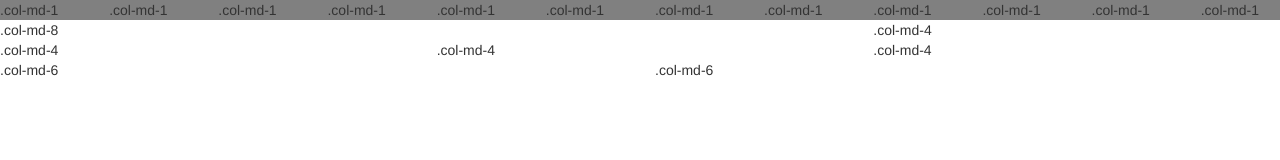
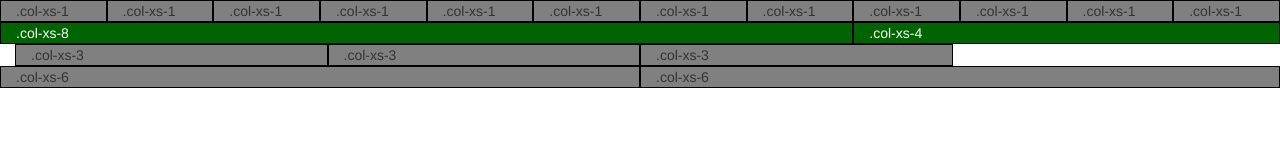
Before and after one commit to bshunk/bootstrap-grid, a plain HTML site: page bootstrapGrid/index.html in a window 1280 px wide. Drawn offline with nearby package versions, Linux system fonts and the light colour scheme.

Commit message:
work on bootstrap

```diff
--- a/bootstrapGrid/index.html
+++ b/bootstrapGrid/index.html
@@ -3,44 +3,38 @@
 <head>
 	<title>Bootstrap Grid</title>
 	<link rel="stylesheet" href="https://maxcdn.bootstrapcdn.com/bootstrap/3.3.7/css/bootstrap.min.css" integrity="sha384-BVYiiSIFeK1dGmJRAkycuHAHRg32OmUcww7on3RYdg4Va+PmSTsz/K68vbdEjh4u" crossorigin="anonymous">
-  <link rel="stylesheet" href="https://maxcdn.bootstrapcdn.com/bootstrap/3.3.7/css/bootstrap-theme.min.css" integrity="sha384-rHyoN1iRsVXV4nD0JutlnGaslCJuC7uwjduW9SVrLvRYooPp2bWYgmgJQIXwl/Sp" crossorigin="anonymous">
-
-
+	<link rel="stylesheet" type="text/css" href="main.css">
 </head>
 <body>
+<div class="container-fluid">
 
 	<div class="row">
-  <div class="col-md-1 myClass">.col-md-1</div>
-  <div class="col-md-1 myClass">.col-md-1</div>
-  <div class="col-md-1 myClass">.col-md-1</div>
-  <div class="col-md-1 myClass">.col-md-1</div>
-  <div class="col-md-1 myClass">.col-md-1</div>
-  <div class="col-md-1 myClass">.col-md-1</div>
-  <div class="col-md-1 myClass">.col-md-1</div>
-  <div class="col-md-1 myClass">.col-md-1</div>
-  <div class="col-md-1 myClass">.col-md-1</div>
-  <div class="col-md-1 myClass">.col-md-1</div>
-  <div class="col-md-1 myClass">.col-md-1</div>
-  <div class="col-md-1 myClass">.col-md-1</div>
+	  <div class="col-xs-1 myClass">.col-xs-1</div>
+	  <div class="col-xs-1 myClass">.col-xs-1</div>
+	  <div class="col-xs-1 myClass">.col-xs-1</div>
+	  <div class="col-xs-1 myClass">.col-xs-1</div>
+	  <div class="col-xs-1 myClass">.col-xs-1</div>
+	  <div class="col-xs-1 myClass">.col-xs-1</div>
+	  <div class="col-xs-1 myClass">.col-xs-1</div>
+	  <div class="col-xs-1 myClass">.col-xs-1</div>
+	  <div class="col-xs-1 myClass">.col-xs-1</div>
+	  <div class="col-xs-1 myClass">.col-xs-1</div>
+	  <div class="col-xs-1 myClass">.col-xs-1</div>
+	  <div class="col-xs-1 myClass">.col-xs-1</div>
 	</div>
 	<div class="row">
-  <div class="col-md-8">.col-md-8</div>
-  <div class="col-md-4">.col-md-4</div>
+	  <div class="col-xs-8 nested">.col-xs-8</div>
+	  <div class="col-xs-4 nested">.col-xs-4</div>
+	</div>
+	<div class="row3">
+	  <div class="col-xs-3 myClass">.col-xs-3</div>
+	  <div class="col-xs-3 myClass">.col-xs-3</div>
+	  <div class="col-xs-3 myClass">.col-xs-3</div>
 	</div>
 	<div class="row">
-  <div class="col-md-4">.col-md-4</div>
-  <div class="col-md-4">.col-md-4</div>
-  <div class="col-md-4">.col-md-4</div>
+	  <div class="col-xs-6 myClass">.col-xs-6</div>
+	  <div class="col-xs-6 myClass">.col-xs-6</div>
 	</div>
-<div class="row">
-  <div class="col-md-6">.col-md-6</div>
-  <div class="col-md-6">.col-md-6</div>
 </div>
-
-
-
-
-
-  <link rel="stylesheet" type="text/css" href="main.css">
 </body>
 </html>
--- a/bootstrapGrid/main.css
+++ b/bootstrapGrid/main.css
@@ -1,4 +1,14 @@
 .myClass {
 	background-color: gray;
-	border: 1px;
+	border: 1px solid black;
 }
+
+.nested {
+	background-color: darkgreen;
+	color: white;
+	border: 1px solid black;
+}
+
+.row3 {
+
+}
```
Lines whose indentation alone changed are shown as unchanged.
